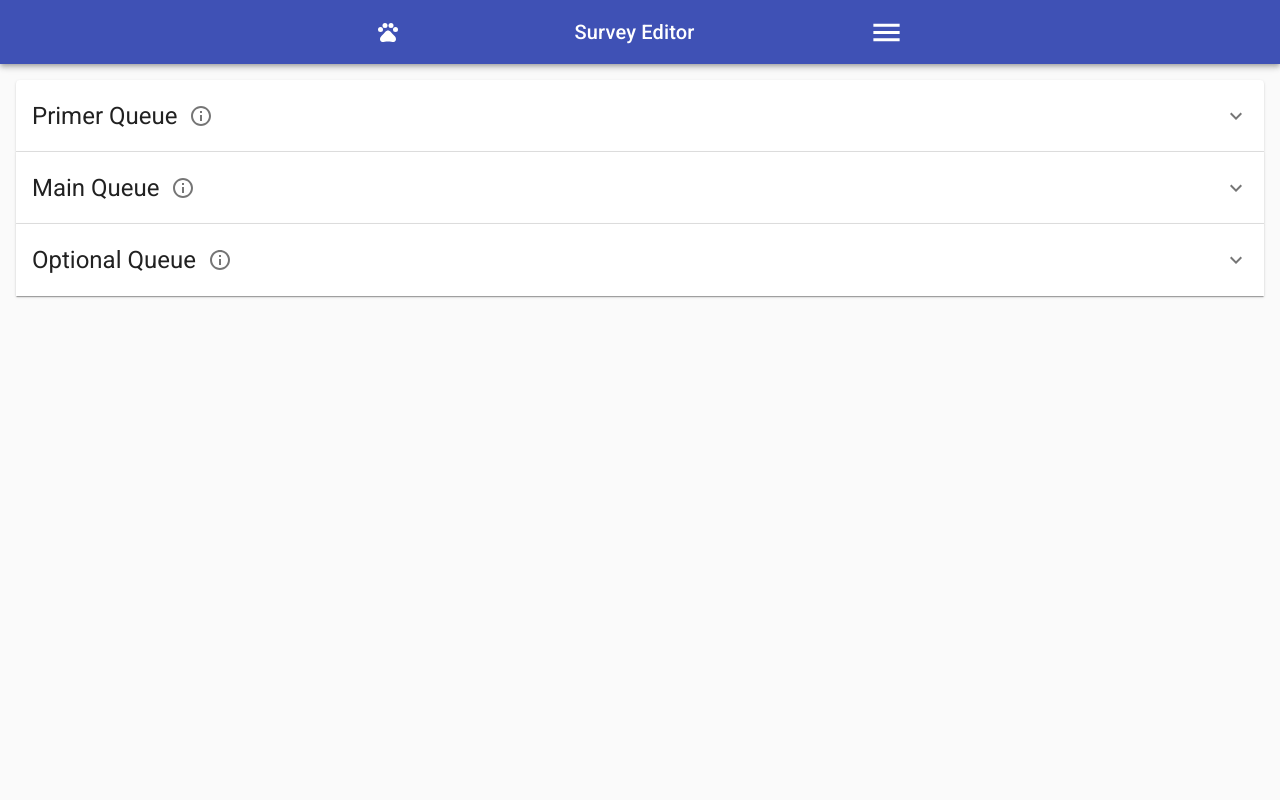
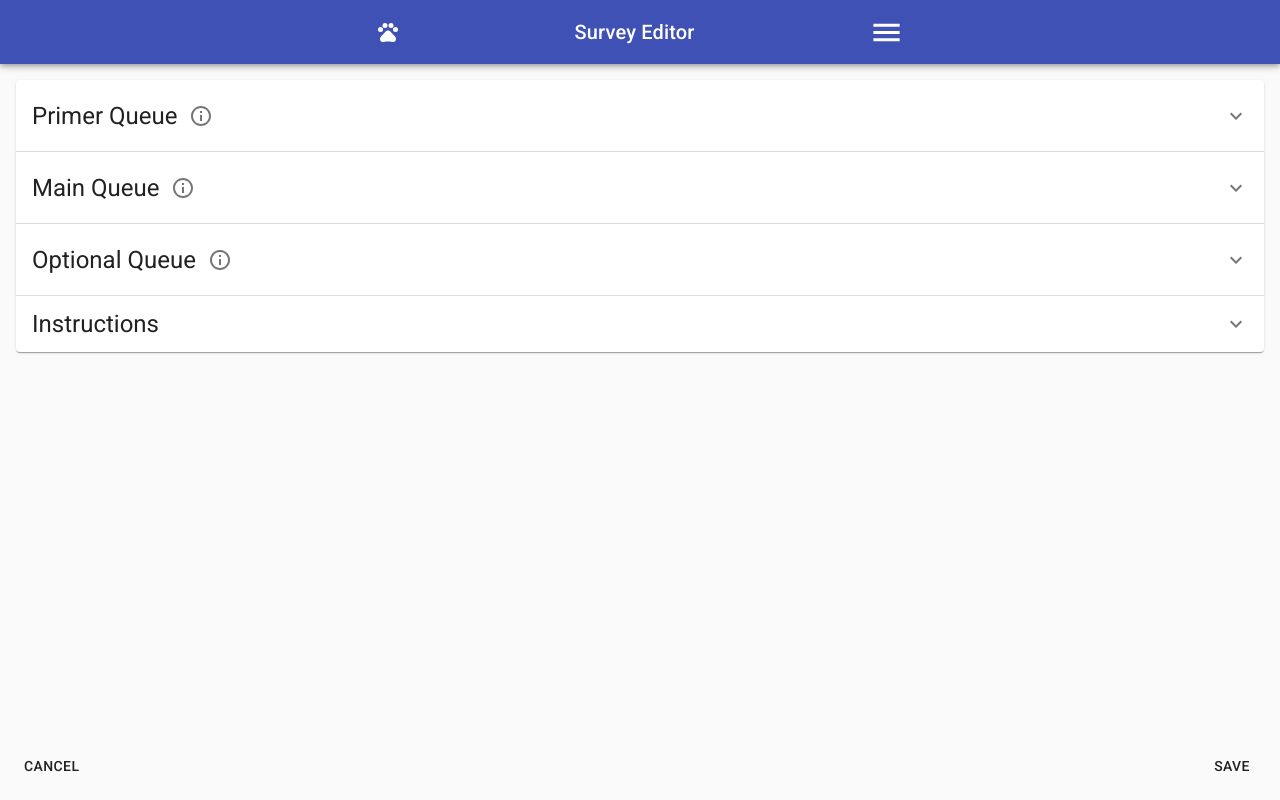
Before and after one commit to Sebsterio/animalysis, a React (Create React App) app in the folder client/: page /admin/survey in a window 1280 px wide. Built offline with nearby package versions, Linux system fonts and the light colour scheme.

Commit message:
add Instructions; save SurveyEditor data in survey-data redux

```diff
--- a/client/src/pages/SurveyEditor/SurveyEditor-styles.js
+++ b/client/src/pages/SurveyEditor/SurveyEditor-styles.js
@@ -4,6 +4,12 @@ export const useStyles = makeStyles((theme) => ({
 	page: {
 		padding: theme.spacing(2),
 		width: "100%",
+		display: "flex",
+		flexFlow: "column nowrap",
+		justifyContent: "space-between",
+	},
+	footer: {
+		marginTop: theme.spacing(3),
 	},
 
 	// Popover
@@ -79,10 +85,22 @@ export const useStyles = makeStyles((theme) => ({
 	mTop1: {
 		marginTop: theme.spacing(1),
 	},
+	mTop0: {
+		marginTop: 0,
+	},
 	mBottom2: {
 		marginBottom: theme.spacing(2),
 	},
 	bold: {
 		fontWeight: "bold",
 	},
+
+	// Other
+
+	codeBlock: {
+		display: "block",
+		padding: theme.spacing(1),
+		backgroundColor: "#eee",
+		borderRadius: 4,
+	},
 }));
--- a/client/src/pages/SurveyEditor/SurveyEditor.jsx
+++ b/client/src/pages/SurveyEditor/SurveyEditor.jsx
@@ -4,7 +4,8 @@ import Typography from "@material-ui/core/Typography";
 import Popover from "@material-ui/core/Popover";
 import Backdrop from "@material-ui/core/Backdrop";
 
-import { Queue } from "./components";
+import { Queue, Instructions } from "./components";
+import { Nav } from "components";
 
 import { useStyles } from "./SurveyEditor-styles";
 import { useSurveyState, usePopover } from "./hooks";
@@ -14,7 +15,7 @@ import { useSurveyState, usePopover } from "./hooks";
  * Experimenting with not using Redux or Context. Conclusion: don't do it again
  ******************************************************************************/
 
-export const SurveyEditor = () => {
+export const SurveyEditor = ({ history, data, submit }) => {
 	const c = useStyles();
 
 	const [
@@ -22,23 +23,45 @@ export const SurveyEditor = () => {
 		{ showPopover, hidePopover },
 	] = usePopover();
 
-	const [selectors, operations, helpers] = useSurveyState();
+	const [selectors, operations, helpers] = useSurveyState(data);
+
+	const { getQueues, getSections } = selectors;
+	const sections = getSections();
+	const queues = getQueues();
+
+	const goBack = () => history.push("/admin");
+
+	const handleSave = () => {
+		submit({ queues, sections });
+		goBack();
+	};
 
 	const modifiedOperations = { ...operations, showPopover };
 
-	const queues = selectors.getQueues();
-
 	return (
 		<div className={c.page}>
-			{/* ------------ Queues ------------ */}
+			{/* ------------ Body ------------ */}
+			<div>
+				{Object.entries(queues).map(([queueName, queueProps]) => (
+					<Queue
+						key={queueName}
+						{...{ queueName, queueProps, selectors, helpers }}
+						operations={modifiedOperations}
+					/>
+				))}
 
-			{Object.entries(queues).map(([queueName, queueProps]) => (
-				<Queue
-					key={queueName}
-					{...{ queueName, queueProps, selectors, helpers }}
-					operations={modifiedOperations}
+				<Instructions />
+			</div>
+
+			<div className={c.footer}>
+				<Nav
+					textLeft="Cancel"
+					onClickLeft={goBack}
+					textRight="Save"
+					onClickRight={handleSave}
+					noArrows
 				/>
-			))}
+			</div>
 
 			{/* ------------ Popover ------------ */}
 
--- a/client/src/pages/SurveyEditor/SurveyEditorContainer.jsx
+++ b/client/src/pages/SurveyEditor/SurveyEditorContainer.jsx
@@ -1,10 +1,15 @@
 import React from "react";
 import { connect } from "react-redux";
+import { setSurveyData } from "redux/survey-data/survey-data-actions";
 import { SurveyEditor } from "./SurveyEditor";
 
-const mapStateToProps = (state) => ({});
+const mapStateToProps = (state) => ({
+	data: state.SurveyEditor,
+});
 
-const mapDispatchToProps = (dispatch) => ({});
+const mapDispatchToProps = (dispatch) => ({
+	submit: (data) => dispatch(setSurveyData(data)),
+});
 
 const SurveyEditorContainer = (props) => <SurveyEditor {...props} />;
 
--- /dev/null
+++ b/client/src/pages/SurveyEditor/components/Instructions.jsx
@@ -0,0 +1,119 @@
+import React from "react";
+
+import Accordion from "@material-ui/core/Accordion";
+import AccordionSummary from "@material-ui/core/AccordionSummary";
+import AccordionDetails from "@material-ui/core/AccordionDetails";
+import Typography from "@material-ui/core/Typography";
+import ExpandMoreIcon from "@material-ui/icons/ExpandMore";
+import InfoOutlinedIcon from "@material-ui/icons/InfoOutlined";
+import IconButton from "@material-ui/core/IconButton";
+import Button from "@material-ui/core/Button";
+
+import { useStyles } from "../SurveyEditor-styles";
+
+export const Instructions = () => {
+	const c = useStyles();
+
+	return (
+		<Accordion
+			className={c.accordion}
+			TransitionProps={{ unmountOnExit: true }}
+		>
+			<AccordionSummary
+				classes={{ content: c.accordionSummaryContent }}
+				expandIcon={<ExpandMoreIcon />}
+			>
+				<Typography variant="h5">Instructions</Typography>
+			</AccordionSummary>
+
+			<AccordionDetails>
+				<div>
+					<Typography paragraph variant="h4">
+						Variables
+					</Typography>
+
+					<hr className={c.mBottom2} />
+
+					<Typography paragraph>
+						Question labels and answer text support variables that get replaced
+						by the pet's attributes when displayed to the user. Variables are
+						denoted by square brackets: <code>[variable]</code>. Conditional
+						statements have the following syntax:{" "}
+						<code>[variable ? condition : expression]</code>
+					</Typography>
+
+					<Typography paragraph>
+						<strong>example:</strong>
+					</Typography>
+					<Typography paragraph>
+						<code className={c.codeBlock}>
+							Does [name] want to play[species?canine: and go on walks]?
+						</code>
+					</Typography>
+					<Typography paragraph>
+						<strong>Result:</strong> "Does Benny want to play and go on walks?"
+					</Typography>
+
+					<hr className={c.mBottom2} />
+
+					<Typography paragraph>
+						Multiple conditional statements are also supported:
+					</Typography>
+					<Typography>
+						<code className={c.codeBlock}>
+							[variable ? condition1 : expression1 | condition2: expression2]
+						</code>
+					</Typography>
+					<Typography>is the equivalent of</Typography>
+					<Typography paragraph>
+						<code className={c.codeBlock}>
+							[variable ? condition1 : expression1 ][ variable ? condition2:
+							expression2]
+						</code>
+					</Typography>
+
+					<Typography paragraph>
+						<strong>example:</strong>
+					</Typography>
+					<Typography paragraph>
+						<code className={c.codeBlock}>
+							Does [name] want to [species?canine: go on walks | feline: play]?
+						</code>
+					</Typography>
+					<Typography paragraph>
+						<strong>Result:</strong> "Does Benny want to go on walks?"
+					</Typography>
+
+					<hr className={c.mBottom2} />
+
+					<Typography paragraph>
+						Any spaces within a conditional statement but not inside an
+						expression are ignored. Should you need to inject a space, use
+						underscore "_" and a space will be put in it's place in the final
+						message.
+					</Typography>
+
+					<hr className={c.mBottom2} />
+
+					<Typography paragraph variant="h6">
+						Available attributes
+					</Typography>
+					<Typography paragraph>
+						<ul className={c.mTop0}>
+							<li>name</li>
+							<li>
+								species: <code>canine | feline</code>
+							</li>
+							<li>
+								sex:{" "}
+								<code>
+									male neutered | male entire | female neutered | female entire
+								</code>
+							</li>
+						</ul>
+					</Typography>
+				</div>
+			</AccordionDetails>
+		</Accordion>
+	);
+};
--- a/client/src/pages/SurveyEditor/components/index.js
+++ b/client/src/pages/SurveyEditor/components/index.js
@@ -3,3 +3,4 @@ export * from "./Section";
 export * from "./Question";
 export * from "./Answer";
 export * from "./Division";
+export * from "./Instructions";
--- a/client/src/pages/SurveyEditor/hooks/useSurveyState.js
+++ b/client/src/pages/SurveyEditor/hooks/useSurveyState.js
@@ -18,7 +18,7 @@ shortid.characters(
 	"0123456789abcdefghijklmnopqrstuvwxyzABCDEFGHIJKLMNOPQRSTUVWXYZ$_"
 );
 
-export const useSurveyState = () => {
+export const useSurveyState = (data) => {
 	// ----------------------- State -----------------------
 
 	const [queues, setQueues] = useState(defaultQueues);
@@ -38,6 +38,8 @@ export const useSurveyState = () => {
 	// --------------------- Selectors ---------------------
 
 	const getQueues = () => queues;
+
+	const getSections = () => sections;
 
 	const getOptionalQueue = () => getQueues().optionalQueue.list;
 
@@ -61,6 +63,7 @@ export const useSurveyState = () => {
 	const selectors = {
 		getQueues,
 		getOptionalQueue,
+		getSections,
 		getSectionsNamesAndTitles,
 		getOptionalQueueNamesAndTitles,
 		getSectionData,
--- a/client/src/redux/survey-data/survey-data-actions.js
+++ b/client/src/redux/survey-data/survey-data-actions.js
@@ -0,0 +1,5 @@
+export const SET_SURVEY_DATA = "SET_SURVEY_DATA";
+export const setSurveyData = (data) => ({
+	type: SET_SURVEY_DATA,
+	payload: data,
+});
--- a/client/src/redux/survey-data/survey-data-reducer.js
+++ b/client/src/redux/survey-data/survey-data-reducer.js
@@ -1,10 +1,18 @@
 // import { INITIAL_STATE } from "./survey-data-INITIAL_STATE";
 import { surveyData } from "./temp-survey-data";
+
+import * as $ from "./survey-data-actions";
 
 const INITIAL_STATE = surveyData;
 
 const surveyDataReducer = (state = INITIAL_STATE, action) => {
 	switch (action.type) {
+		case $.SET_SURVEY_DATA: {
+			const { queues, sections } = action.payload;
+			const { primerQueue, mainQueue, optionalQueue } = queues;
+			return { sections, primerQueue, mainQueue, optionalQueue };
+		}
+
 		default:
 			return state;
 	}
```
Also changed, not shown: client/src/redux/survey-data/README.md.
